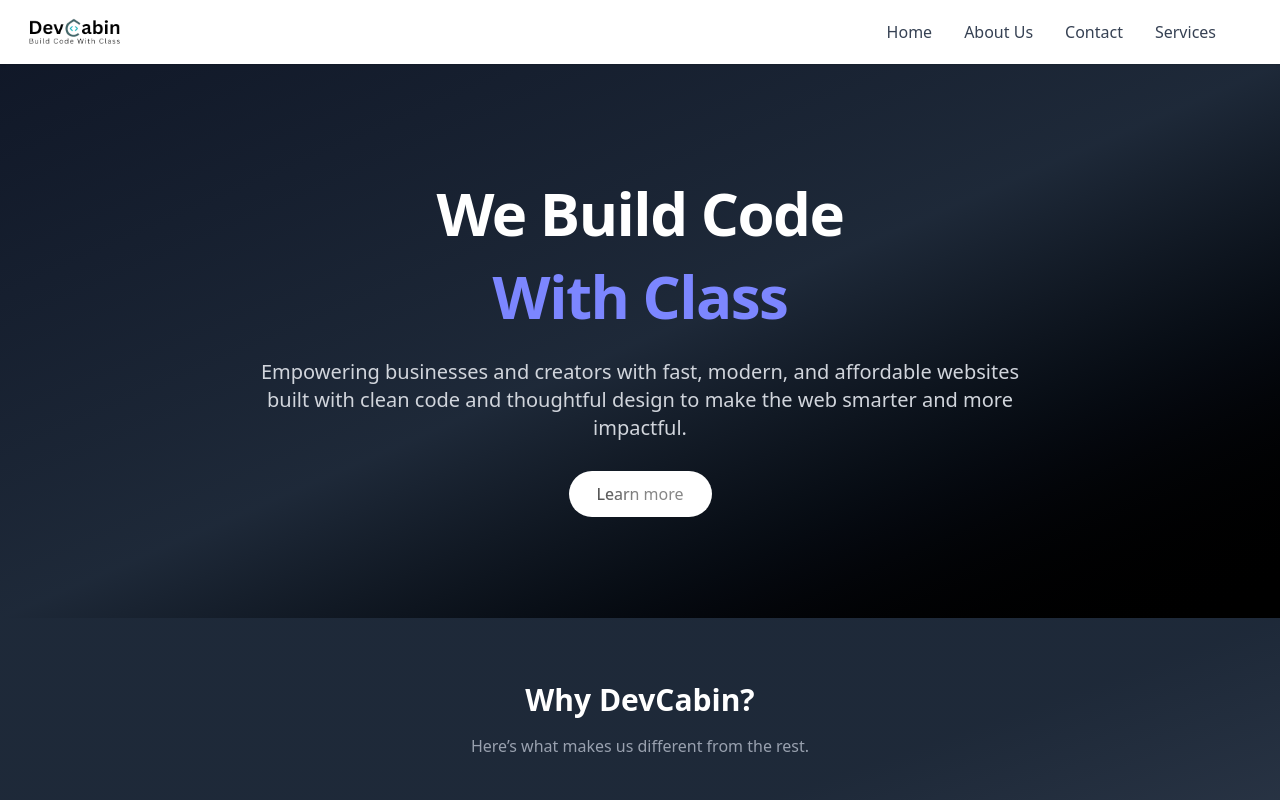
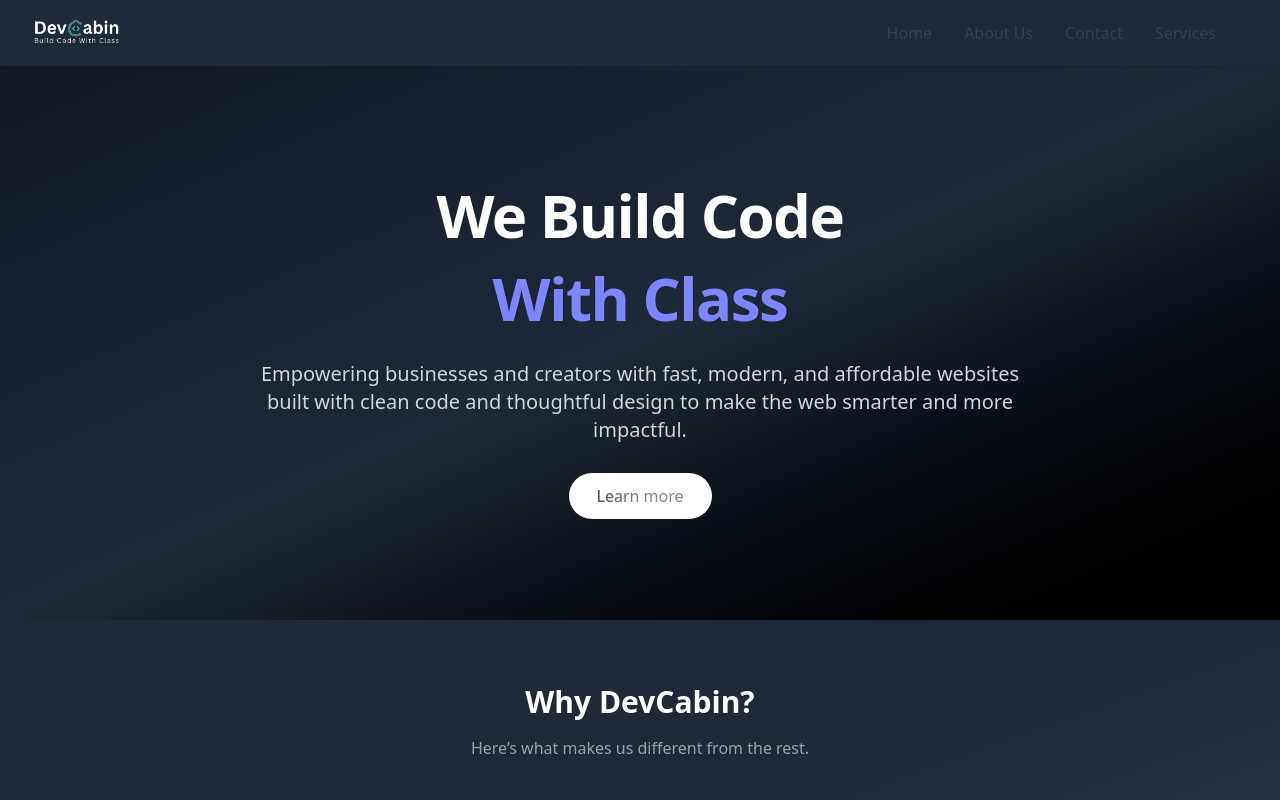
Before and after one commit to Asadulla56/-devcabin-website, a Next.js app: page / in a window 1280 px wide. Shown: the top 800 px of the page. Built offline with nearby package versions, Linux system fonts and the light colour scheme.

Commit message:
logo modify & navber bg

```diff
--- a/src/Component/Navber.jsx
+++ b/src/Component/Navber.jsx
@@ -7,7 +7,7 @@
   const [isOpen, setIsOpen] = useState(false);
 
   return (
-    <nav className="relative bg-white shadow dark:bg-gray-800">
+    <nav className="relative  shadow bg-gray-800">
       <div className="container px-6 py-4 mx-auto md:flex md:justify-between md:items-center">
         <div className="flex items-center justify-between">
           <a href="/">
```
Also changed, not shown: public/logo.png.
